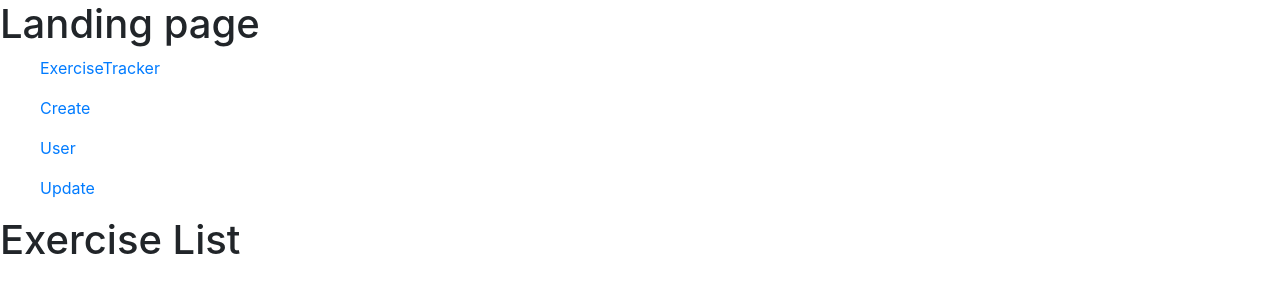
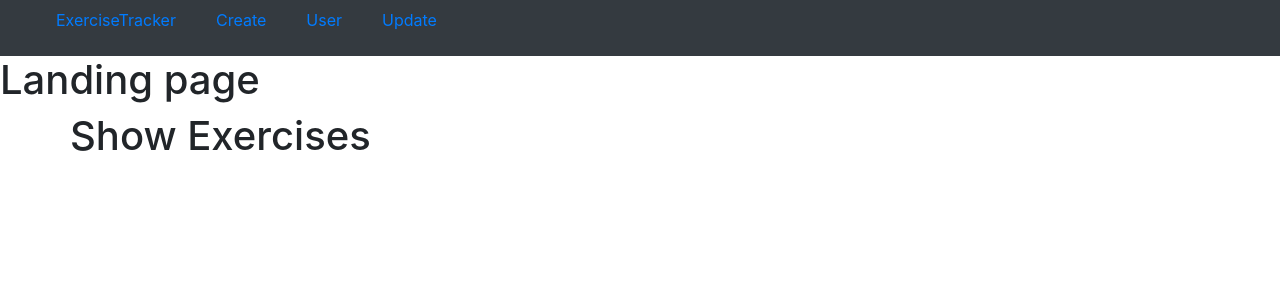
Before and after one commit to micposso/mern-tracker-app, a React (Create React App) app: page / in a window 1280 px wide. Shown: the top 300 px of the page. Built offline with nearby package versions, Linux system fonts and the light colour scheme.

Commit message:
add app components

```diff
--- a/src/App.js
+++ b/src/App.js
@@ -11,9 +11,9 @@
 function App() {
   return (
     <div>
-      <h1>Landing page</h1>
     <Router>
       <NavBar />
+      <h1>Landing page</h1>
       <Route path="/" exact component={ExercisesList} />
       <Route path="/update/:id" component={UpdateExercises} />
       <Route path="/create" component={CreateExercise} />
--- a/src/components/CreateExercise.js
+++ b/src/components/CreateExercise.js
@@ -2,10 +2,12 @@
 
 function CreateExercise() {
     return (
-      <div>
-        <h1>Create Exercise</h1>
+        <div className="container">
+        <div className="row">
+            <h1>Create Exercise</h1>
+        </div>
       </div>
     );
   }
 
-  export default CreateExercise;
+export default CreateExercise;
--- a/src/components/CreateUser.js
+++ b/src/components/CreateUser.js
@@ -2,8 +2,10 @@
 
 function CreateUser() {
     return (
-      <div>
-        <h1>Create User</h1>
+      <div className="container">
+        <div className="row">
+            <h1>Create User</h1>
+        </div>
       </div>
     );
   }
--- a/src/components/ExercisesList.js
+++ b/src/components/ExercisesList.js
@@ -2,8 +2,10 @@
 
 function ExercisesList() {
     return (
-      <div>
-        <h1>Exercise List</h1>
+        <div className="container">
+        <div className="row">
+            <h1>Show Exercises</h1>
+        </div>
       </div>
     );
   }
--- a/src/components/NavBar.js
+++ b/src/components/NavBar.js
@@ -3,12 +3,12 @@
 
 function NavBar() {
     return (
-      <div>
+      <nav className="navbar navbar-dark bg-dark navbar-expand-lg">
         <ul className="li"><Link to ="/">ExerciseTracker</Link></ul>
         <ul className="li"><Link to ="/create">Create</Link></ul>
         <ul className="li"><Link to ="/user">User</Link></ul>
         <ul className="li"><Link to ="/update/:id">Update</Link></ul>
-      </div>
+      </nav>
     );
   }
 
--- a/src/components/UpdateExercises.js
+++ b/src/components/UpdateExercises.js
@@ -2,8 +2,10 @@
 
 function UpdateExercises() {
     return (
-      <div>
-        <h1>Update Exercise</h1>
+        <div className="container">
+        <div className="row">
+            <h1>Update Exercise</h1>
+        </div>
       </div>
     );
   }
```
